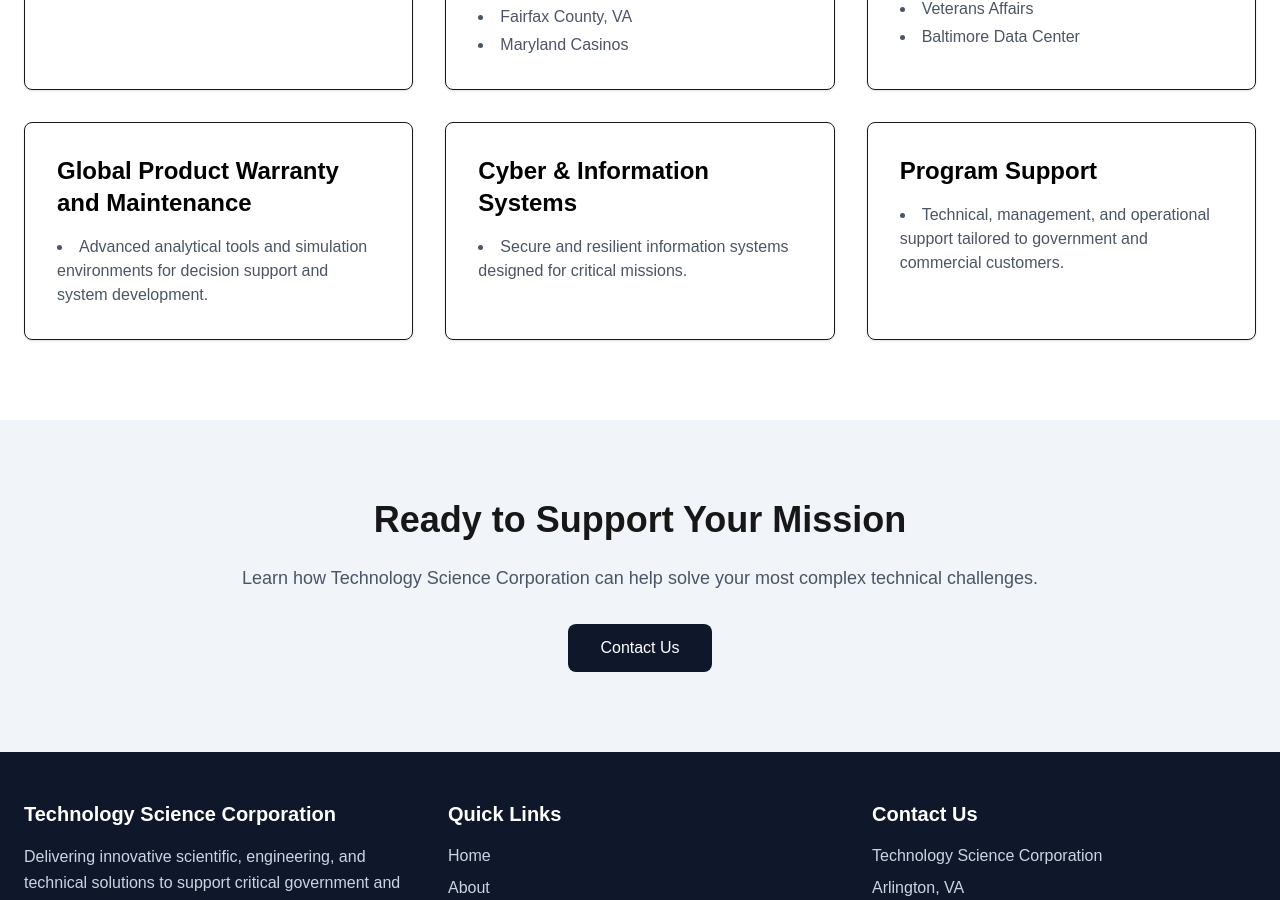
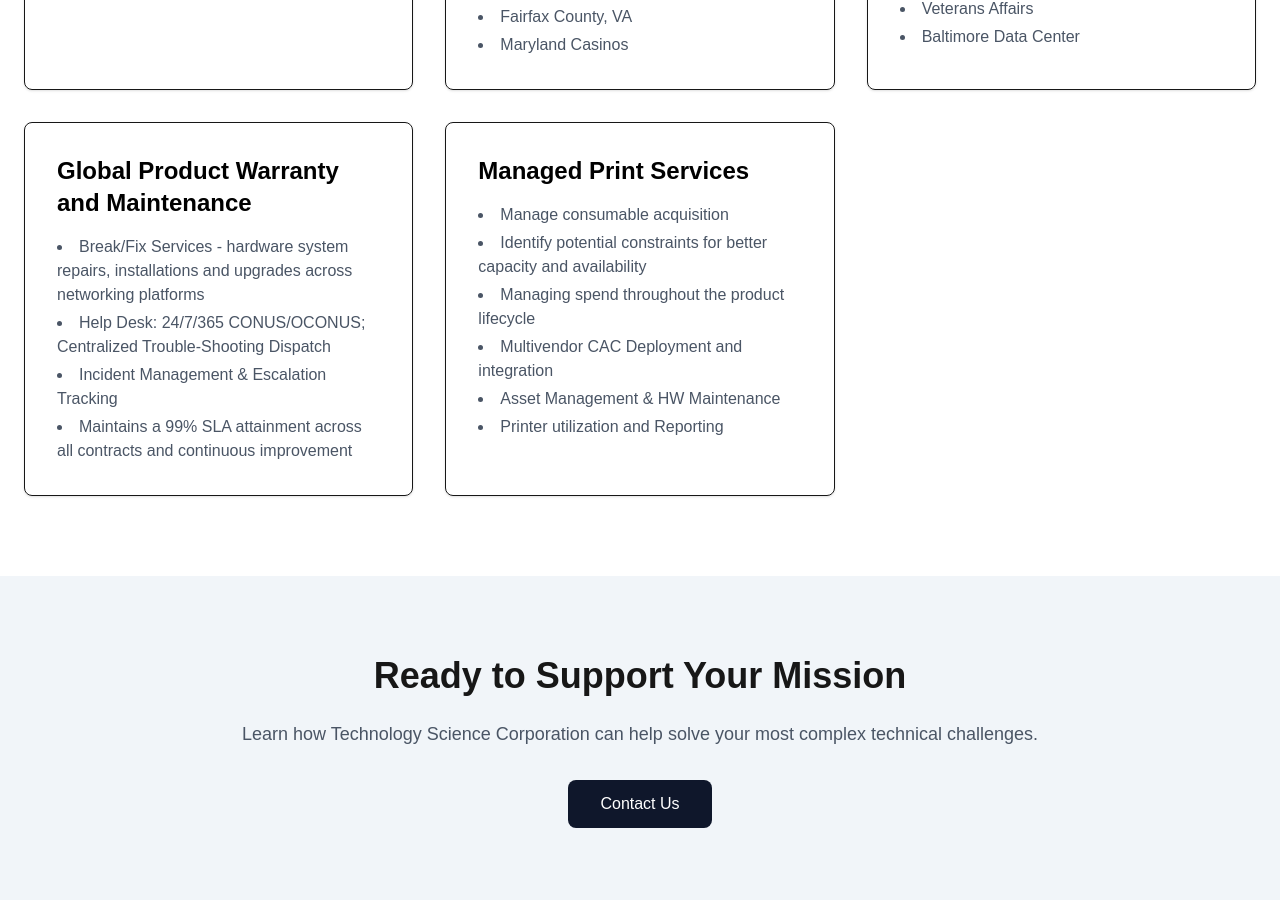
Before and after one commit to techscicorpweb/techscicorp-prod, a Next.js app: page /capabilities in a window 1280 px wide. Shown: the part 900-1800 px from the top of the page. Built offline with nearby package versions, Linux system fonts and the light colour scheme.

Commit message:
program mgmt content

```diff
--- a/src/app/capabilities/page.tsx
+++ b/src/app/capabilities/page.tsx
@@ -55,19 +55,21 @@ const capabilities = [
   {
     title: "Global Product Warranty and Maintenance",
     description: [
-      "Advanced analytical tools and simulation environments for decision support and system development.",
+      "Break/Fix Services - hardware system repairs, installations and upgrades across networking platforms",
+      "Help Desk: 24/7/365 CONUS/OCONUS; Centralized Trouble-Shooting Dispatch",
+      "Incident Management & Escalation Tracking",
+      "Maintains a 99% SLA attainment across all contracts and continuous improvement",
     ],
   },
   {
-    title: "Cyber & Information Systems",
+    title: "Managed Print Services",
     description: [
-      "Secure and resilient information systems designed for critical missions.",
-    ],
-  },
-  {
-    title: "Program Support",
-    description: [
-      "Technical, management, and operational support tailored to government and commercial customers.",
+      "Manage consumable acquisition",
+      "Identify potential constraints for better capacity and availability",
+      "Managing spend throughout the product lifecycle",
+      "Multivendor CAC Deployment and integration",
+      "Asset Management & HW Maintenance",
+      "​Printer utilization and Reporting",
     ],
   },
 ];
```
